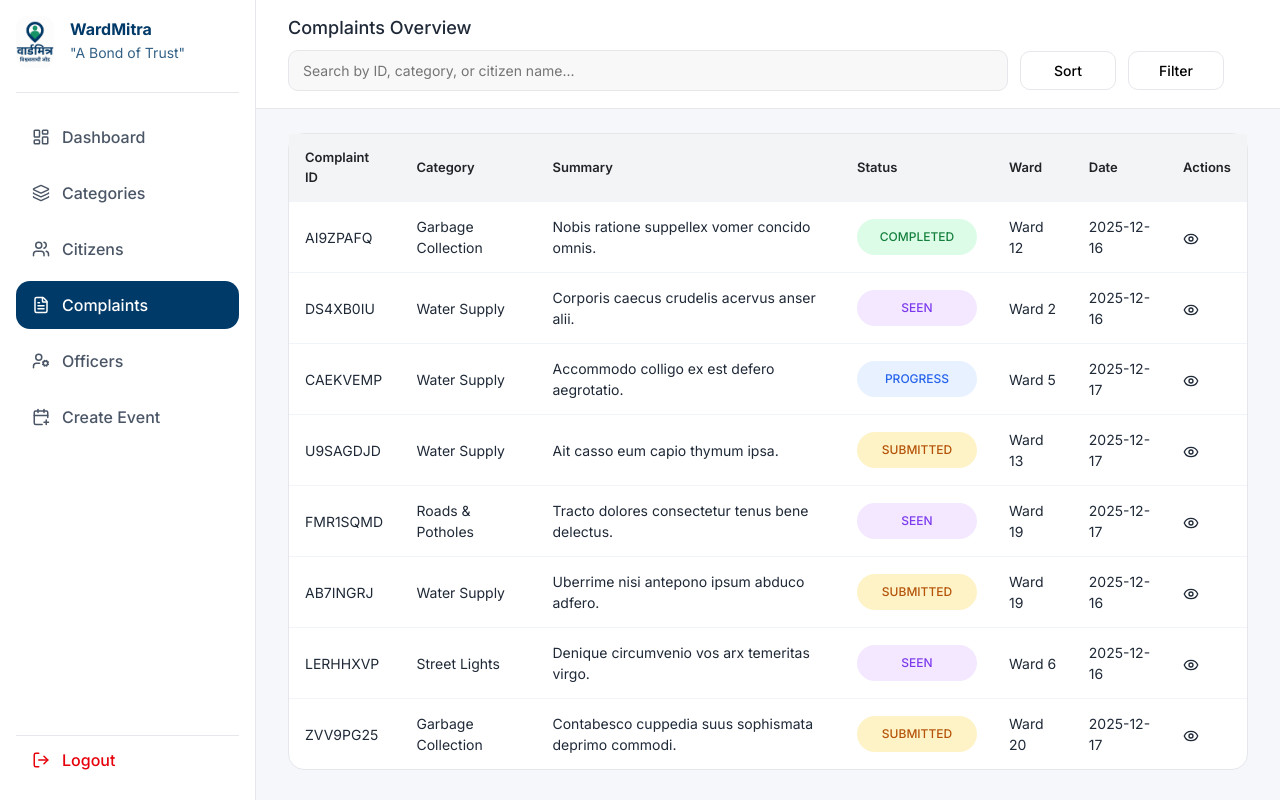
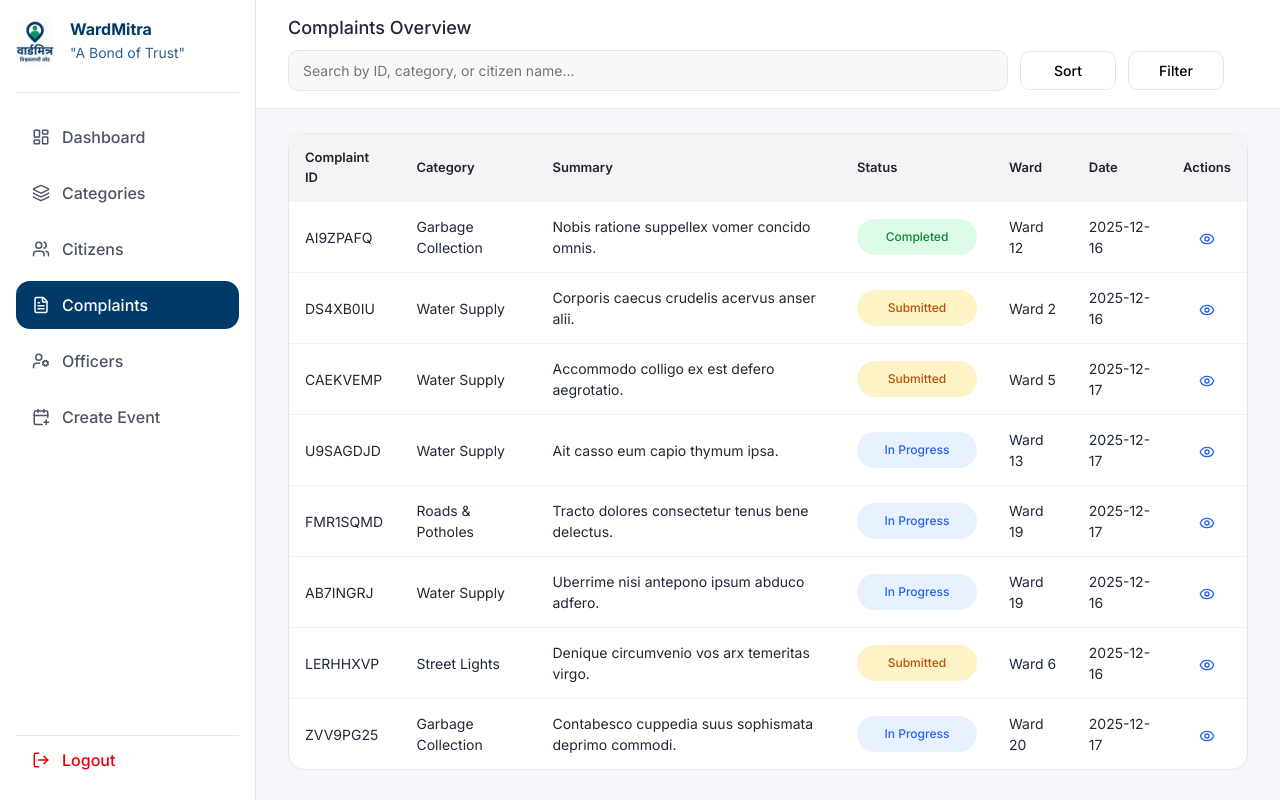
Before and after one commit to Rohit4589/Councillor_frontend, a React (Vite) app in the folder councillor_app_Frontend/: page /complaints in a window 1280 px wide. Built offline with nearby package versions, Linux system fonts and the light colour scheme; sample sign-in values are in the browser's storage.

Commit message:
Integrated final API and matchend backend keys

```diff
--- a/councillor_app_Frontend/src/Screens/ComplaintDetails.jsx
+++ b/councillor_app_Frontend/src/Screens/ComplaintDetails.jsx
@@ -1,53 +1,134 @@
 import "../Style/complaintDetails.css";
-import { ArrowLeft, MapPin, User, Phone } from "lucide-react";
+import { ArrowLeft, MapPin, User, Phone, CheckCircle, X } from "lucide-react";
 import { useNavigate, useParams } from "react-router-dom";
-import { useEffect, useState } from "react";
+import { useState, useEffect } from "react";
 import ComplaintImages from "./ComplaintImages";
 import ComplaintTranslate from "./ComplaintTranslate";
 import { getComplaintById } from "../api/complaintsApi";
+
+/* ===============================
+   SAME DATA SOURCE (TEMP)
+   =============================== */
+const complaintsData = [
+  {
+    id: "CMP234567",
+    category: "Street Lights",
+    summary: "Broken street light on MG Road",
+    description:
+      "The street light near Shop No. 45, MG Road has been broken for the past 3 days.",
+    statusTimeline: ["Submitted", "Seen", "In Progress"],
+    ward: "Ward 15",
+    date: "2024-12-05",
+    location: "MG Road",
+    citizen: {
+      name: "Rahul Sharma",
+      phone: "+91 9876543210",
+    },
+  },
+  {
+    id: "CMP234568",
+    category: "Garbage Collection",
+    summary: "Garbage not collected for 3 days",
+    description:
+      "Garbage collection has not happened for the last 3 days in Ward 12.",
+    statusTimeline: ["Submitted"],
+    ward: "Ward 12",
+    date: "2024-12-05",
+    location: "Pune Station Area",
+    citizen: {
+      name: "Amit Verma",
+      phone: "+91 9123456789",
+    },
+  },
+  {
+    id: "CMP234569",
+    category: "Water Supply",
+    summary: "No water supply since morning",
+    description:
+      "Residents are facing water supply issues since morning hours.",
+    statusTimeline: ["Submitted", "Seen", "In Progress", "Completed"],
+    ward: "Ward 8",
+    date: "2024-12-04",
+    location: "Vimannagar",
+    citizen: {
+      name: "Sneha Patil",
+      phone: "+91 9988776655",
+    },
+  },
+  {
+    id: "CMP234570",
+    category: "Roads & Potholes",
+    summary: "Large pothole causing accidents",
+    description:
+      "A large pothole near the main junction is causing frequent accidents.",
+    statusTimeline: ["Submitted", "Seen"],
+    ward: "Ward 15",
+    date: "2024-12-04",
+    location: "Hadapsar",
+    citizen: {
+      name: "Rakesh Kulkarni",
+      phone: "+91 9012345678",
+    },
+  },
+];
 
 export default function ComplaintDetails() {
   const navigate = useNavigate();
   const { id } = useParams();
 
-  const [complaint, setComplaint] = useState(null);
+  /* ===============================
+     BACKEND STATE
+     =============================== */
+  const [backendComplaint, setBackendComplaint] = useState(null);
+  const [backendImages, setBackendImages] = useState([]);
+  const [selectedLang, setSelectedLang] = useState("");
 
+  /* ===============================
+     FETCH COMPLAINT FROM BACKEND
+     =============================== */
   useEffect(() => {
-    getComplaintById(id).then(setComplaint);
+    getComplaintById(id)
+      .then((data) => {
+        setBackendComplaint(data);
+        setBackendImages(data?.images || []);
+      })
+      .catch(() =>
+        console.warn("Backend not ready, using static complaint data")
+      );
   }, [id]);
+
+
+  /* ===============================
+     CURRENT WORKING DATA
+     =============================== */
+  const complaint = backendComplaint || complaintsData.find((c) => c.id === id);
+
+  /* ===============================
+     TEMP IMAGES
+     =============================== */
+  const images =
+    backendImages.length > 0
+      ? backendImages
+      : [
+          "https://picsum.photos/600/400?1",
+          "https://picsum.photos/600/400?2",
+          "https://picsum.photos/600/400?3",
+        ];
 
   if (!complaint) {
     return (
       <div className="complaint-details-page">
         <p style={{ textAlign: "center", padding: "40px" }}>
-          Loading complaint details...
+          Complaint not found.
         </p>
       </div>
     );
   }
 
-  const timelineSteps = [
-    "Submitted",
-    "Seen",
-    "In Progress",
-    "Completed",
-  ];
-
   return (
     <div className="complaint-details-page">
-      {/* HEADER */}
-      <div className="details-header">
-        <button className="back-btn" onClick={() => navigate(-1)}>
-          <ArrowLeft size={18} />
-        </button>
-        <div>
-          <h3>Complaint Details</h3>
-          <span className="complaint-id">{complaint.id}</span>
-        </div>
-      </div>
-
       <div className="details-grid">
-        {/* LEFT */}
+        {/* LEFT SECTION */}
         <div className="details-left">
           <div className="card">
             <div className="tag-row">
@@ -69,74 +150,77 @@ export default function ComplaintDetails() {
 
           <div className="card">
             <h5>
-              <MapPin size={16} /> Location
+              <MapPin size={18} color="#1fd863ff" /> Location
             </h5>
             <p className="muted">
-              {complaint.location}, {complaint.ward}
+              {complaint.location + ", " + complaint.ward}
             </p>
+
             <div className="map-placeholder">
-              <MapPin size={28} />
+              <MapPin size={28} color="#1fd863ff" />
             </div>
           </div>
 
-          <ComplaintImages images={complaint.images} />
+          <ComplaintImages images={images} />
         </div>
 
-        {/* RIGHT */}
+        {/* RIGHT SECTION */}
         <div className="details-right">
           <div className="card citizen-card">
-            <h5>Citizen Information</h5>
+            <h5 className="card-title">Citizen Information</h5>
 
             <div className="info-row">
-              <User size={16} />
+              <User size={16} className="info-icon" />
               <div>
                 <div className="info-label">Name</div>
-                <div className="info-value">
-                  {complaint.citizen.name}
-                </div>
+                <div className="info-value">{complaint.citizen.name}</div>
               </div>
             </div>
 
             <div className="info-row">
-              <Phone size={16} />
+              <Phone size={16} className="info-icon" />
               <div>
                 <div className="info-label">Phone</div>
-                <div className="info-value">
-                  {complaint.citizen.phone}
-                </div>
+                <div className="info-value">{complaint.citizen.phone}</div>
               </div>
             </div>
           </div>
 
-          {/* ✅ PROGRESS TIMELINE (NOW CORRECT) */}
           <div className="card timeline-card">
-            <h5>Progress Timeline</h5>
+            <h5 className="card-title">Progress Timeline</h5>
 
             <div className="timeline">
-              {timelineSteps.map((step) => {
-                const active =
-                  complaint.statusTimeline.includes(step);
-                return (
-                  <div className="timeline-row" key={step}>
-                    <span
-                      className={`timeline-dot ${
-                        active ? "active" : ""
-                      }`}
-                    />
-                    <span
-                      className={`timeline-text ${
-                        active ? "active" : ""
-                      }`}
-                    >
-                      {step}
-                    </span>
-                  </div>
-                );
-              })}
+              {["Submitted", "Seen", "In Progress", "Completed"].map(
+                (step, index) => {
+                  const isActive = complaint.statusTimeline.includes(step);
+                  const isLast = index === 3;
+
+                  return (
+                    <div className="timeline-row" key={step}>
+                      <div className="timeline-left">
+                        <span
+                          className={`timeline-dot ${isActive ? "active" : ""}`}
+                        >
+                          <span className="timeline-dot-inner">
+                            <span className="timeline-dot-core"></span>
+                          </span>
+                        </span>
+
+                        {!isLast && <span className="timeline-line"></span>}
+                      </div>
+
+                      <span
+                        className={`timeline-text ${isActive ? "active" : ""}`}
+                      >
+                        {step}
+                      </span>
+                    </div>
+                  );
+                }
+              )}
             </div>
           </div>
 
-          {/* 🌐 ONLY TRANSLATION */}
           <ComplaintTranslate complaint={complaint} />
         </div>
       </div>
--- a/councillor_app_Frontend/src/Screens/Complaints.jsx
+++ b/councillor_app_Frontend/src/Screens/Complaints.jsx
@@ -4,9 +4,48 @@ import { useNavigate, useOutletContext } from "react-router-dom";
 import { useState, useEffect } from "react";
 import { getComplaints } from "../api/complaintsApi";
 
+/* ===============================
+   STATIC DATA (FALLBACK)
+   =============================== */
+const complaintsData = [
+  {
+    id: "CMP234567",
+    category: "Street Lights",
+    summary: "Broken street light on MG Road",
+    status: "progress",
+    ward: "Ward 15",
+    date: "2024-12-05",
+  },
+  {
+    id: "CMP234568",
+    category: "Garbage Collection",
+    summary: "Garbage not collected for 3 days",
+    status: "submitted",
+    ward: "Ward 12",
+    date: "2024-12-05",
+  },
+  {
+    id: "CMP234569",
+    category: "Water Supply",
+    summary: "No water supply since morning",
+    status: "completed",
+    ward: "Ward 8",
+    date: "2024-12-04",
+  },
+  {
+    id: "CMP234570",
+    category: "Roads & Potholes",
+    summary: "Large pothole causing accidents",
+    status: "seen",
+    ward: "Ward 15",
+    date: "2024-12-04",
+  },
+];
+
 export default function Complaints() {
   const navigate = useNavigate();
 
+  /* 🔑 SEARCH VALUE FROM TOPBAR (UNCHANGED) */
   const {
     search,
     showSortModal,
@@ -17,8 +56,10 @@ export default function Complaints() {
 
   const safeSearch = (search || "").toLowerCase();
 
-  const [complaints, setComplaints] = useState([]);
-  const [sortOrder, setSortOrder] = useState(null);
+  /* ===============================
+     SORT & FILTER STATE (UNCHANGED)
+     =============================== */
+  const [sortOrder, setSortOrder] = useState(null); // "new" | "old"
 
   const [filters, setFilters] = useState({
     category: "",
@@ -26,30 +67,68 @@ export default function Complaints() {
     ward: "",
   });
 
+  /* ===============================
+     BACKEND STATE
+     =============================== */
+  const [backendComplaints, setBackendComplaints] = useState([]);
+
+  /* ===============================
+     BACKEND API CALL
+     =============================== */
   useEffect(() => {
-    getComplaints()
-      .then(setComplaints)
-      .catch(console.error);
+    getComplaints({
+      councillorId: "ID_FROM_AUTH",
+      limit: 20,
+      offset: 0,
+      filters,
+    })
+      .then((data) => {
+        if (Array.isArray(data) && data.length > 0) {
+          setBackendComplaints(data);
+        }
+      })
+      .catch((err) =>
+        console.warn("Complaints API Error, using static data", err)
+      );
   }, []);
 
-  const finalData = complaints
-    .filter((c) =>
+
+  /* ======================================================
+     🔥 UNIFIED DATA PIPELINE (STATIC + BACKEND)
+     ====================================================== */
+
+  // 1️⃣ Choose data source
+  const sourceData =
+    backendComplaints.length > 0 ? backendComplaints : complaintsData;
+
+  // 2️⃣ SEARCH
+  const searchedData = sourceData.filter((c) =>
     `${c.id} ${c.category} ${c.summary} ${c.status} ${c.ward} ${c.date}`
       .toLowerCase()
       .includes(safeSearch)
-    )
-    .sort((a, b) => {
+  );
+
+  // 3️⃣ SORT
+  const sortedData = [...searchedData].sort((a, b) => {
     if (!sortOrder) return 0;
-      return sortOrder === "new"
-        ? new Date(b.date) - new Date(a.date)
-        : new Date(a.date) - new Date(b.date);
-    })
-    .filter(
-      (c) =>
+
+    const d1 = new Date(a.date);
+    const d2 = new Date(b.date);
+
+    return sortOrder === "new" ? d2 - d1 : d1 - d2;
+  });
+
+  // 4️⃣ FILTER
+  const finalComplaints = sortedData.filter((c) => {
+    return (
       (!filters.category || c.category === filters.category) &&
       (!filters.status || c.status === filters.status) &&
       (!filters.ward || c.ward === filters.ward)
     );
+  });
+
+  // 5️⃣ FINAL DATA FOR TABLE
+  const dataToRender = finalComplaints;
 
   return (
     <div className="complaints-page">
@@ -66,31 +145,148 @@ export default function Complaints() {
               <th>Actions</th>
             </tr>
           </thead>
+
           <tbody>
-            {finalData.map((item) => (
-              <tr key={item.id}>
-                <td>{item.id}</td>
-                <td>{item.category}</td>
-                <td>{item.summary}</td>
+            {dataToRender.map((item) => (
+              <ComplaintRow key={item.id} {...item} navigate={navigate} />
+            ))}
+
+            {dataToRender.length === 0 && (
+              <tr>
+                <td
+                  colSpan="7"
+                  style={{
+                    textAlign: "center",
+                    padding: "24px",
+                    color: "#6b7280",
+                  }}
+                >
+                  No complaints found matching your criteria.
+                </td>
+              </tr>
+            )}
+          </tbody>
+        </table>
+      </div>
+
+      {/* ===============================
+         SORT MODAL (UNCHANGED)
+         =============================== */}
+      {showSortModal && (
+        <div className="modal-overlay">
+          <div className="modal-card">
+            <h4>Sort Complaints</h4>
+
+            <button
+              onClick={() => {
+                setSortOrder("new");
+                setShowSortModal(false);
+              }}
+            >
+              Date: Newest to Oldest
+            </button>
+
+            <button
+              onClick={() => {
+                setSortOrder("old");
+                setShowSortModal(false);
+              }}
+            >
+              Date: Oldest to Newest
+            </button>
+
+            <button className="ghost" onClick={() => setShowSortModal(false)}>
+              Cancel
+            </button>
+          </div>
+        </div>
+      )}
+
+      {/* ===============================
+         FILTER MODAL (UNCHANGED)
+         =============================== */}
+      {showFilterModal && (
+        <div className="modal-overlay">
+          <div className="modal-card">
+            <div className="modal-header">
+              <h4>Filter Complaints</h4>
+              <button
+                className="modal-close"
+                onClick={() => setShowFilterModal(false)}
+              >
+                ✕
+              </button>
+            </div>
+
+            <select
+              onChange={(e) =>
+                setFilters({ ...filters, category: e.target.value })
+              }
+            >
+              <option value="">All Categories</option>
+              <option>Street Lights</option>
+              <option>Garbage Collection</option>
+              <option>Water Supply</option>
+              <option>Roads & Potholes</option>
+            </select>
+
+            <select
+              onChange={(e) =>
+                setFilters({ ...filters, status: e.target.value })
+              }
+            >
+              <option value="">All Status</option>
+              <option value="progress">In Progress</option>
+              <option value="submitted">Submitted</option>
+              <option value="completed">Completed</option>
+              <option value="seen">Seen</option>
+            </select>
+
+            <select
+              onChange={(e) => setFilters({ ...filters, ward: e.target.value })}
+            >
+              <option value="">All Wards</option>
+              <option>Ward 15</option>
+              <option>Ward 12</option>
+              <option>Ward 8</option>
+            </select>
+
+            <button onClick={() => setShowFilterModal(false)}>
+              Apply Filters
+            </button>
+          </div>
+        </div>
+      )}
+    </div>
+  );
+}
+
+/* ===============================
+   ROW COMPONENT (UNCHANGED)
+   =============================== */
+function ComplaintRow({ id, category, summary, status, ward, date, navigate }) {
+  return (
+    <tr>
+      <td>{id}</td>
+      <td>{category}</td>
+      <td>{summary}</td>
       <td>
-                  <span className={`status ${item.status}`}>
-                    {item.status.replace("_", " ").toUpperCase()}
+        <span className={`status ${status}`}>
+          {status === "progress" && "In Progress"}
+          {status === "submitted" && "Submitted"}
+          {status === "completed" && "Completed"}
+          {status === "seen" && "Seen"}
         </span>
       </td>
-                <td>{item.ward}</td>
-                <td>{item.date}</td>
-                <td>
+      <td>{ward}</td>
+      <td>{date}</td>
+      <td className="action-col">
         <Eye
           size={16}
-                    onClick={() => navigate(`/complaints/${item.id}`)}
           className="eye-icon"
+          onClick={() => navigate(`/complaints/${id}`)}
         />
       </td>
     </tr>
-            ))}
-          </tbody>
-        </table>
-      </div>
-    </div>
   );
 }
--- a/councillor_app_Frontend/src/Screens/CreateEvent.jsx
+++ b/councillor_app_Frontend/src/Screens/CreateEvent.jsx
@@ -29,7 +29,7 @@ export default function CreateEvent() {
       .catch(() => {
         // ✅ Faker fallback
         setCategories(
-          Array.from({ length: 5 }).map((_, i) => ({
+          Array.from({ length: 2 }).map((_, i) => ({
             id: i + 1,
             name: faker.commerce.department(),
           }))
--- a/councillor_app_Frontend/src/api/complaintsApi.js
+++ b/councillor_app_Frontend/src/api/complaintsApi.js
@@ -1,21 +1,34 @@
-// src/api/complaintsApi.js
 import { faker } from "@faker-js/faker";
+// import axios from "axios";
 
 const USE_FAKE_DATA = true;
 
 /* ===============================
-   STATUS → TIMELINE MAPPER
+   BACKEND → FRONTEND MAPPERS
    =============================== */
-const buildTimeline = (status) => {
+
+// backend: IN_PROGRESS | SUBMITTED | COMPLETED
+// frontend: progress | submitted | completed | seen
+const mapBackendStatus = (status) => {
   switch (status) {
-    case "submitted":
-      return ["Submitted"];
-    case "seen":
-      return ["Submitted", "Seen"];
-    case "progress":
+    case "IN_PROGRESS":
+      return "progress";
+    case "SUBMITTED":
+      return "submitted";
+    case "COMPLETED":
+      return "completed";
+    default:
+      return "submitted";
+  }
+};
+
+const buildTimelineFromBackend = (status) => {
+  switch (status) {
+    case "IN_PROGRESS":
       return ["Submitted", "Seen", "In Progress"];
-    case "completed":
+    case "COMPLETED":
       return ["Submitted", "Seen", "In Progress", "Completed"];
+    case "SUBMITTED":
     default:
       return ["Submitted"];
   }
@@ -24,14 +37,19 @@ const buildTimeline = (status) => {
 /* ===============================
    GET ALL COMPLAINTS
    =============================== */
-export const getComplaints = async () => {
+export const getComplaints = async ({
+  councillorId,
+  limit = 20,
+  offset = 0,
+  filters = {},
+} = {}) => {
   if (USE_FAKE_DATA) {
     return Array.from({ length: 8 }, () => {
-      const statuses = ["submitted", "seen", "progress", "completed"];
-      const status = faker.helpers.arrayElement(statuses);
+      const backendStatuses = ["IN_PROGRESS", "SUBMITTED", "COMPLETED"];
+      const backendStatus = faker.helpers.arrayElement(backendStatuses);
 
       return {
-        id: faker.string.alphanumeric(8).toUpperCase(),
+        id: faker.string.alphanumeric(8).toUpperCase(), // complaint_id
         category: faker.helpers.arrayElement([
           "Street Lights",
           "Garbage Collection",
@@ -39,14 +57,42 @@ export const getComplaints = async () => {
           "Roads & Potholes",
         ]),
         summary: faker.lorem.sentence(6),
-        status, // 🔥 SINGLE SOURCE OF TRUTH
+        status: mapBackendStatus(backendStatus),
         ward: `Ward ${faker.number.int({ min: 1, max: 20 })}`,
         date: faker.date.recent().toISOString().split("T")[0],
       };
     });
   }
 
-  // backend later
+  /* ===============================
+     BACKEND IMPLEMENTATION (READY)
+     =============================== */
+  /*
+  const response = await axios.get(
+    `/admin/complaints/my`,
+    {
+      params: {
+        councillorid: councillorId,
+        limit,
+        offset,
+        ...filters,
+      },
+      headers: {
+        Authorization: `Bearer ${token}`,
+      },
+    }
+  );
+
+  return response.data.data.map((c) => ({
+    id: c.complaint_id,
+    category: c.category,
+    summary: c.summary,
+    status: mapBackendStatus(c.status),
+    ward: c.ward,
+    date: c.date,
+  }));
+  */
+
   return [];
 };
 
@@ -55,8 +101,8 @@ export const getComplaints = async () => {
    =============================== */
 export const getComplaintById = async (id) => {
   if (USE_FAKE_DATA) {
-    const statuses = ["submitted", "seen", "progress", "completed"];
-    const status = faker.helpers.arrayElement(statuses);
+    const backendStatuses = ["IN_PROGRESS", "SUBMITTED", "COMPLETED"];
+    const backendStatus = faker.helpers.arrayElement(backendStatuses);
 
     return {
       id,
@@ -71,8 +117,8 @@ export const getComplaintById = async (id) => {
       ward: `Ward ${faker.number.int({ min: 1, max: 20 })}`,
       date: faker.date.recent().toISOString().split("T")[0],
       location: faker.location.street(),
-      status,
-      statusTimeline: buildTimeline(status), // ✅ FIX
+      status: mapBackendStatus(backendStatus),
+      statusTimeline: buildTimelineFromBackend(backendStatus),
       citizen: {
         name: faker.person.fullName(),
         phone: faker.phone.number("+91 ##########"),
@@ -85,5 +131,35 @@ export const getComplaintById = async (id) => {
     };
   }
 
+  /* ===============================
+     BACKEND IMPLEMENTATION (READY)
+     =============================== */
+  /*
+  const response = await axios.get(
+    `/admin/complaints/${id}`,
+    {
+      headers: {
+        Authorization: `Bearer ${token}`,
+      },
+    }
+  );
+
+  const c = response.data.data;
+
+  return {
+    id: c.complaint_id,
+    category: c.category,
+    summary: c.summary,
+    description: c.description,
+    ward: c.ward,
+    date: c.date,
+    location: c.location,
+    status: mapBackendStatus(c.status),
+    statusTimeline: buildTimelineFromBackend(c.status),
+    citizen: c.citizen,
+    images: c.images || [],
+  };
+  */
+
   return null;
 };
```
Lines whose indentation alone changed are shown as unchanged.
